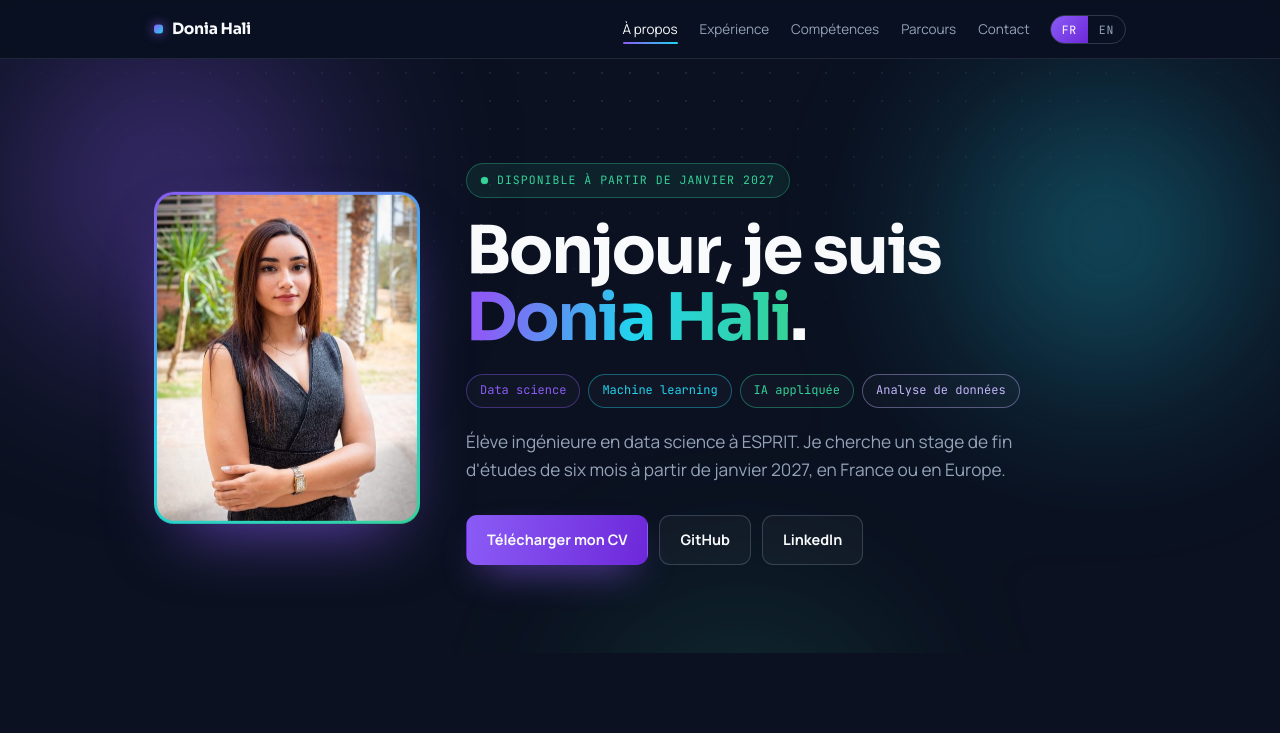
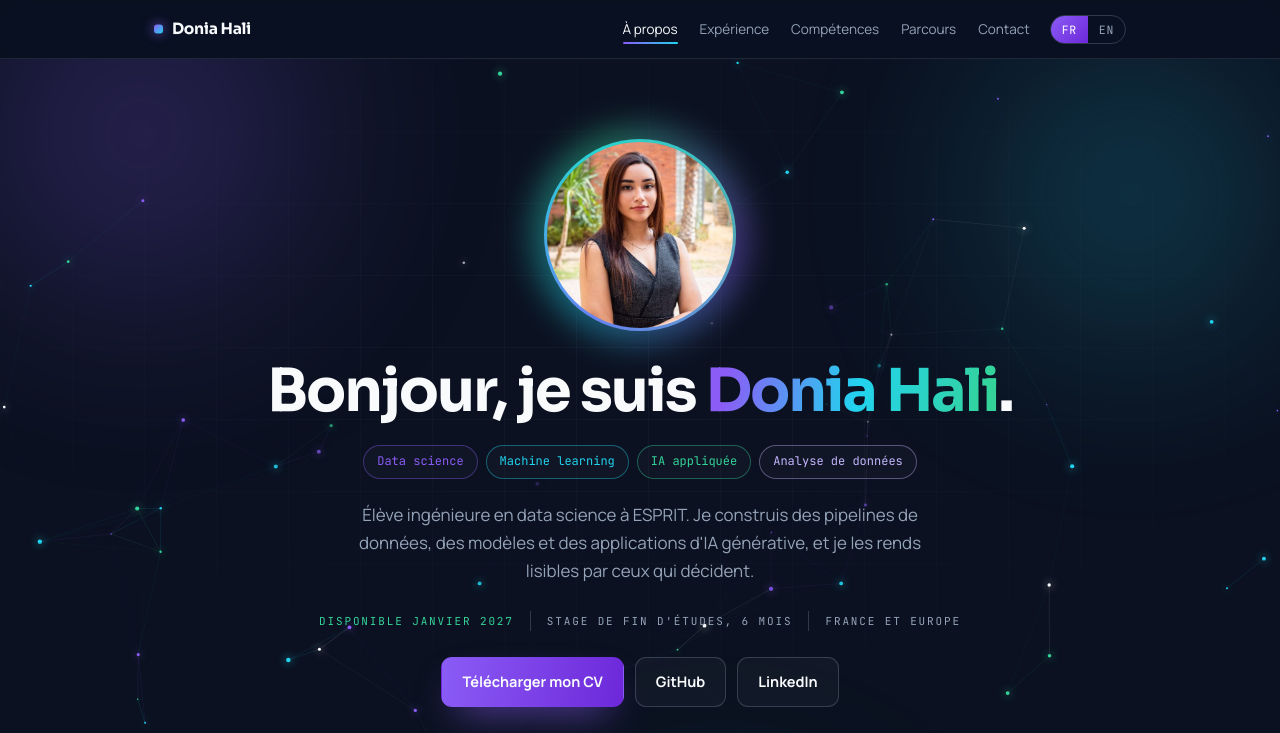
Before and after one commit to DoniaHali1/doniahali1.github.io, a plain HTML site: page index.html in a window 1280 px wide. Shown: the top 733 px of the page. Drawn offline with Linux system fonts and the light colour scheme.

Commit message:
Add files via upload

```diff
--- a/index.html
+++ b/index.html
@@ -23,21 +23,21 @@
 
 <header class="hero">
   <div class="aurora" aria-hidden="true"><i class="a1"></i><i class="a2"></i><i class="a3"></i></div>
-  <div id="cursor-glow" aria-hidden="true"></div>
+  <canvas id="net" aria-hidden="true"></canvas>
   <div class="wrap">
-    <div class="hero-grid">
     <div class="portrait"><img src="photo.jpg" alt="Donia Hali" width="520" height="650"></div>
-      <div>
-        <p class="status"><span class="dot"></span><span data-fr="Disponible à partir de janvier 2027" data-en="Available from January 2027">Disponible à partir de janvier 2027</span></p>
     <h1 data-fr="Bonjour, je suis <span class='grad'>Donia Hali</span>." data-en="Hi, I'm <span class='grad'>Donia Hali</span>.">Bonjour, je suis <span class="grad">Donia Hali</span>.</h1>
     <p class="does"><span data-fr="Data science" data-en="Data science">Data science</span><span data-fr="Machine learning" data-en="Machine learning">Machine learning</span><span data-fr="IA appliquée" data-en="Applied AI">IA appliquée</span><span data-fr="Analyse de données" data-en="Data analysis">Analyse de données</span></p>
-        <p class="lede" data-fr="Élève ingénieure en data science à ESPRIT. Je cherche un stage de fin d'études de six mois à partir de janvier 2027, en France ou en Europe." data-en="Data science engineering student at ESPRIT. I am looking for a six-month final-year internship starting January 2027, in France or Europe.">Élève ingénieure en data science à ESPRIT. Je cherche un stage de fin d'études de six mois à partir de janvier 2027, en France ou en Europe.</p>
+    <p class="lede" data-fr="Élève ingénieure en data science à ESPRIT. Je construis des pipelines de données, des modèles et des applications d'IA générative, et je les rends lisibles par ceux qui décident." data-en="Data science engineering student at ESPRIT. I build data pipelines, models and generative AI applications, and make them legible to the people who decide.">Élève ingénieure en data science à ESPRIT. Je construis des pipelines de données, des modèles et des applications d'IA générative, et je les rends lisibles par ceux qui décident.</p>
+    <p class="meta">
+      <span data-fr="Disponible janvier 2027" data-en="Available January 2027">Disponible janvier 2027</span>
+      <span data-fr="Stage de fin d'études, 6 mois" data-en="Final-year internship, 6 months">Stage de fin d'études, 6 mois</span>
+      <span data-fr="France et Europe" data-en="France and Europe">France et Europe</span>
+    </p>
     <div class="actions">
       <a class="btn primary" href="CV_Donia_Hali.pdf" data-fr="Télécharger mon CV" data-en="Download my resume">Télécharger mon CV</a>
       <a class="btn" href="https://github.com/DoniaHali1">GitHub</a>
       <a class="btn" href="https://www.linkedin.com/in/donia-hali-499ab1221/">LinkedIn</a>
-        </div>
-      </div>
     </div>
   </div>
 </header>
@@ -273,17 +273,102 @@ document.querySelectorAll('.stack').forEach(function(el){
   Object.keys(map).forEach(function(id){ io.observe(document.getElementById(id)); });
 })();
 
-/* halo qui suit la souris dans le hero */
+/* constellation : points reliés, dans le hero */
 (function(){
-  var hero = document.querySelector('.hero'), glow = document.getElementById('cursor-glow');
-  if (!hero || !glow || window.matchMedia('(prefers-reduced-motion: reduce)').matches) return;
-  if (!window.matchMedia('(hover: hover)').matches) return;
+  var canvas = document.getElementById('net');
+  var hero = document.querySelector('.hero');
+  if (!canvas || !hero || !canvas.getContext) return;
+  var ctx = canvas.getContext('2d');
+  var reduce = window.matchMedia('(prefers-reduced-motion: reduce)').matches;
+  var colors = ['#8B5CF6', '#22D3EE', '#34D399', '#F8FAFC'];
+  var dpr = Math.min(window.devicePixelRatio || 1, 2);
+  var W = 0, H = 0, pts = [], raf = null, link = 0;
+  var mouse = { x: -999, y: -999 };
+
+  function build(){
+    var r = hero.getBoundingClientRect();
+    W = Math.round(r.width); H = Math.round(r.height);
+    canvas.width = W * dpr; canvas.height = H * dpr;
+    canvas.style.width = W + 'px'; canvas.style.height = H + 'px';
+    ctx.setTransform(dpr, 0, 0, dpr, 0, 0);
+    link = Math.min(168, Math.max(96, W * 0.15));
+    var n = Math.round(Math.min(86, Math.max(26, (W * H) / 15000)));
+    pts = [];
+    for (var i = 0; i < n; i++){
+      pts.push({
+        x: Math.random() * W, y: Math.random() * H,
+        vx: (Math.random() - 0.5) * 0.17, vy: (Math.random() - 0.5) * 0.17,
+        r: Math.random() * 1.5 + 0.7,
+        c: colors[Math.floor(Math.random() * colors.length)]
+      });
+    }
+  }
+
+  function draw(){
+    ctx.clearRect(0, 0, W, H);
+    ctx.lineWidth = 0.7;
+    for (var i = 0; i < pts.length; i++){
+      var p = pts[i];
+      for (var j = i + 1; j < pts.length; j++){
+        var q = pts[j], dx = p.x - q.x, dy = p.y - q.y;
+        var d = Math.sqrt(dx * dx + dy * dy);
+        if (d < link){
+          ctx.globalAlpha = (1 - d / link) * 0.20;
+          ctx.strokeStyle = p.c;
+          ctx.beginPath(); ctx.moveTo(p.x, p.y); ctx.lineTo(q.x, q.y); ctx.stroke();
+        }
+      }
+      var mx = p.x - mouse.x, my = p.y - mouse.y;
+      var dm = Math.sqrt(mx * mx + my * my);
+      if (dm < link * 1.25){
+        ctx.globalAlpha = (1 - dm / (link * 1.25)) * 0.42;
+        ctx.strokeStyle = '#22D3EE';
+        ctx.beginPath(); ctx.moveTo(p.x, p.y); ctx.lineTo(mouse.x, mouse.y); ctx.stroke();
+      }
+    }
+    ctx.globalAlpha = 1;
+    for (var k = 0; k < pts.length; k++){
+      var s = pts[k];
+      ctx.shadowBlur = 9; ctx.shadowColor = s.c; ctx.fillStyle = s.c;
+      ctx.beginPath(); ctx.arc(s.x, s.y, s.r, 0, 6.2832); ctx.fill();
+    }
+    ctx.shadowBlur = 0;
+  }
+
+  function step(){
+    for (var i = 0; i < pts.length; i++){
+      var p = pts[i];
+      p.x += p.vx; p.y += p.vy;
+      if (p.x < 0 || p.x > W) p.vx *= -1;
+      if (p.y < 0 || p.y > H) p.vy *= -1;
+    }
+    draw();
+    raf = requestAnimationFrame(step);
+  }
+
+  build(); draw();
+  if (!reduce) raf = requestAnimationFrame(step);
+
+  var t;
+  window.addEventListener('resize', function(){
+    clearTimeout(t);
+    t = setTimeout(function(){ build(); draw(); }, 180);
+  });
+
+  if (window.matchMedia('(hover: hover)').matches){
     hero.addEventListener('pointermove', function(e){
       var r = hero.getBoundingClientRect();
-    glow.style.left = (e.clientX - r.left) + 'px';
-    glow.style.top  = (e.clientY - r.top) + 'px';
-    glow.style.opacity = 1;
+      mouse.x = e.clientX - r.left; mouse.y = e.clientY - r.top;
     });
-  hero.addEventListener('pointerleave', function(){ glow.style.opacity = 0; });
+    hero.addEventListener('pointerleave', function(){ mouse.x = -999; mouse.y = -999; });
+  }
+
+  if ('IntersectionObserver' in window && !reduce){
+    new IntersectionObserver(function(entries){
+      if (entries[0].isIntersecting){ if (!raf) raf = requestAnimationFrame(step); }
+      else if (raf){ cancelAnimationFrame(raf); raf = null; }
+    }).observe(hero);
+  }
 })();
+
 </script>
--- a/style.css
+++ b/style.css
@@ -76,56 +76,52 @@ img{max-width:100%}
 @media(max-width:760px){.bar nav{display:none}}
 
 /* ---------- hero ---------- */
-.hero{position:relative;overflow:hidden;padding-block:clamp(56px,9vw,104px) clamp(56px,8vw,88px)}
+.hero{position:relative;overflow:hidden;text-align:center;padding-block:clamp(44px,7vw,80px) clamp(56px,8vw,96px)}
 .hero::before{
-  content:"";position:absolute;inset:0;pointer-events:none;
-  background-image:radial-gradient(rgba(148,163,184,.16) 1px,transparent 1px);
-  background-size:28px 28px;
-  -webkit-mask-image:radial-gradient(ellipse 75% 65% at 50% 0%,#000,transparent 78%);
-  mask-image:radial-gradient(ellipse 75% 65% at 50% 0%,#000,transparent 78%);
+  content:"";position:absolute;inset:0;pointer-events:none;z-index:1;
+  background-image:linear-gradient(rgba(148,163,184,.055) 1px,transparent 1px),
+                   linear-gradient(90deg,rgba(148,163,184,.055) 1px,transparent 1px);
+  background-size:72px 72px;
+  -webkit-mask-image:radial-gradient(ellipse 80% 70% at 50% 40%,#000,transparent 82%);
+  mask-image:radial-gradient(ellipse 80% 70% at 50% 40%,#000,transparent 82%);
 }
-.aurora{position:absolute;inset:0;pointer-events:none;filter:blur(90px);opacity:.55}
+.aurora{position:absolute;inset:0;pointer-events:none;filter:blur(100px);opacity:.38;z-index:0}
 .aurora i{position:absolute;display:block;border-radius:50%}
-.aurora .a1{width:520px;height:520px;left:-8%;top:-24%;background:radial-gradient(circle,var(--violet),transparent 62%);animation:drift1 19s ease-in-out infinite alternate}
-.aurora .a2{width:440px;height:440px;right:-4%;top:-8%;background:radial-gradient(circle,var(--cyan),transparent 62%);animation:drift2 24s ease-in-out infinite alternate}
-.aurora .a3{width:380px;height:380px;left:38%;bottom:-40%;background:radial-gradient(circle,var(--green),transparent 64%);opacity:.5;animation:drift1 27s ease-in-out infinite alternate-reverse}
+.aurora .a1{width:520px;height:520px;left:-10%;top:-26%;background:radial-gradient(circle,var(--violet),transparent 62%);animation:drift1 19s ease-in-out infinite alternate}
+.aurora .a2{width:440px;height:440px;right:-6%;top:-12%;background:radial-gradient(circle,var(--cyan),transparent 62%);animation:drift2 24s ease-in-out infinite alternate}
+.aurora .a3{width:400px;height:400px;left:36%;bottom:-42%;background:radial-gradient(circle,var(--green),transparent 64%);opacity:.5;animation:drift1 27s ease-in-out infinite alternate-reverse}
 @keyframes drift1{to{transform:translate3d(70px,50px,0) scale(1.14)}}
 @keyframes drift2{to{transform:translate3d(-60px,44px,0) scale(1.1)}}
-#cursor-glow{
-  position:absolute;width:520px;height:520px;border-radius:50%;pointer-events:none;
-  background:radial-gradient(circle,rgba(139,92,246,.16),transparent 62%);
-  transform:translate(-50%,-50%);opacity:0;transition:opacity .5s;
+#net{
+  position:absolute;inset:0;z-index:2;pointer-events:none;display:block;
+  -webkit-mask-image:radial-gradient(ellipse 46% 42% at 50% 46%,transparent 18%,#000 72%);
+  mask-image:radial-gradient(ellipse 46% 42% at 50% 46%,transparent 18%,#000 72%);
 }
-.hero .wrap{position:relative;z-index:2}
+.hero .wrap{position:relative;z-index:3;max-width:840px}
 
-.hero-grid{display:grid;grid-template-columns:266px 1fr;gap:46px;align-items:center}
 .portrait{
-  position:relative;border-radius:20px;padding:3px;aspect-ratio:4/5;max-width:300px;
-  background:linear-gradient(155deg,var(--violet),var(--cyan) 55%,var(--green));
-  box-shadow:0 30px 70px -28px rgba(139,92,246,.75);
-  animation:float 7s ease-in-out infinite;
+  position:relative;isolation:isolate;margin:0 auto;
+  width:clamp(146px,21vw,192px);aspect-ratio:1;
+  border-radius:50%;padding:3px;
+  background:conic-gradient(from 210deg,var(--violet),var(--cyan),var(--green),var(--violet));
 }
-.portrait img{display:block;width:100%;height:100%;object-fit:cover;border-radius:17px}
-@keyframes float{0%,100%{transform:translateY(0)}50%{transform:translateY(-10px)}}
-
-.status{
-  display:inline-flex;align-items:center;gap:9px;margin:0;
-  font-family:var(--mono);font-size:11.5px;letter-spacing:.09em;text-transform:uppercase;
-  color:var(--green);background:rgba(52,211,153,.09);
-  border:1px solid rgba(52,211,153,.32);border-radius:999px;padding:7px 14px;
+.portrait::before{
+  content:"";position:absolute;inset:-12px;border-radius:50%;z-index:-1;
+  background:conic-gradient(from 0deg,var(--violet),var(--cyan),var(--green),var(--violet));
+  filter:blur(16px);opacity:.45;animation:spin 18s linear infinite;
 }
-.dot{width:7px;height:7px;border-radius:50%;background:var(--green);flex:none;animation:pulse 2.4s ease-in-out infinite}
-@keyframes pulse{0%,100%{box-shadow:0 0 0 0 rgba(52,211,153,.55)}70%{box-shadow:0 0 0 9px rgba(52,211,153,0)}}
+.portrait img{display:block;width:100%;height:100%;border-radius:50%;object-fit:cover;object-position:50% 16%}
+@keyframes spin{to{transform:rotate(1turn)}}
 
 h1{
-  font-family:var(--display);font-weight:700;letter-spacing:-.035em;line-height:1.02;
-  font-size:clamp(2.5rem,6.4vw,4.1rem);margin:20px 0 0;text-wrap:balance;
+  font-family:var(--display);font-weight:700;letter-spacing:-.035em;line-height:1.04;
+  font-size:clamp(2.2rem,6vw,3.7rem);margin:30px 0 0;text-wrap:balance;
 }
 h1 .grad{
   background:linear-gradient(100deg,var(--violet) 8%,var(--cyan) 52%,var(--green) 96%);
   -webkit-background-clip:text;background-clip:text;color:transparent;
 }
-.does{display:flex;flex-wrap:wrap;gap:8px;margin:22px 0 0;padding:0}
+.does{display:flex;flex-wrap:wrap;justify-content:center;gap:8px;margin:22px 0 0;padding:0}
 .does span{
   font-family:var(--mono);font-size:12px;padding:6px 13px;border-radius:999px;white-space:nowrap;
   border:1px solid var(--line-2);background:rgba(255,255,255,.025);transition:.3s;
@@ -136,8 +132,16 @@ h1 .grad{
 .does span:nth-child(4){color:#C4B5FD;border-color:rgba(196,181,253,.4)}
 .does span:hover{transform:translateY(-3px);background:rgba(255,255,255,.06)}
 
-.lede{font-size:1.08rem;color:var(--muted);max-width:56ch;margin:20px 0 0}
-.actions{display:flex;flex-wrap:wrap;gap:11px;margin-top:30px}
+.lede{font-size:1.06rem;color:var(--muted);max-width:56ch;margin:22px auto 0}
+
+.meta{
+  display:flex;justify-content:center;align-items:center;flex-wrap:wrap;margin:26px 0 0;padding:0;
+  font-family:var(--mono);font-size:11px;letter-spacing:.17em;text-transform:uppercase;color:var(--muted);
+}
+.meta span{padding:2px 16px;border-left:1px solid var(--line-2);line-height:1.5}
+.meta span:first-child{border-left:0;color:var(--green)}
+
+.actions{display:flex;flex-wrap:wrap;justify-content:center;gap:11px;margin-top:26px}
 .btn{
   display:inline-block;text-decoration:none;font-size:14.5px;font-weight:700;
   padding:12px 20px;border-radius:11px;border:1px solid var(--line-2);
@@ -151,9 +155,9 @@ h1 .grad{
 }
 .btn.primary:hover{border-color:transparent;box-shadow:0 20px 44px -14px rgba(139,92,246,1)}
 
-@media(max-width:820px){
-  .hero-grid{grid-template-columns:1fr;gap:30px}
-  .portrait{width:212px}
+@media(max-width:560px){
+  .meta{flex-direction:column;gap:5px}
+  .meta span{border-left:0;padding:0}
 }
 
 /* ---------- sections ---------- */
```
Lines whose indentation alone changed are shown as unchanged.
